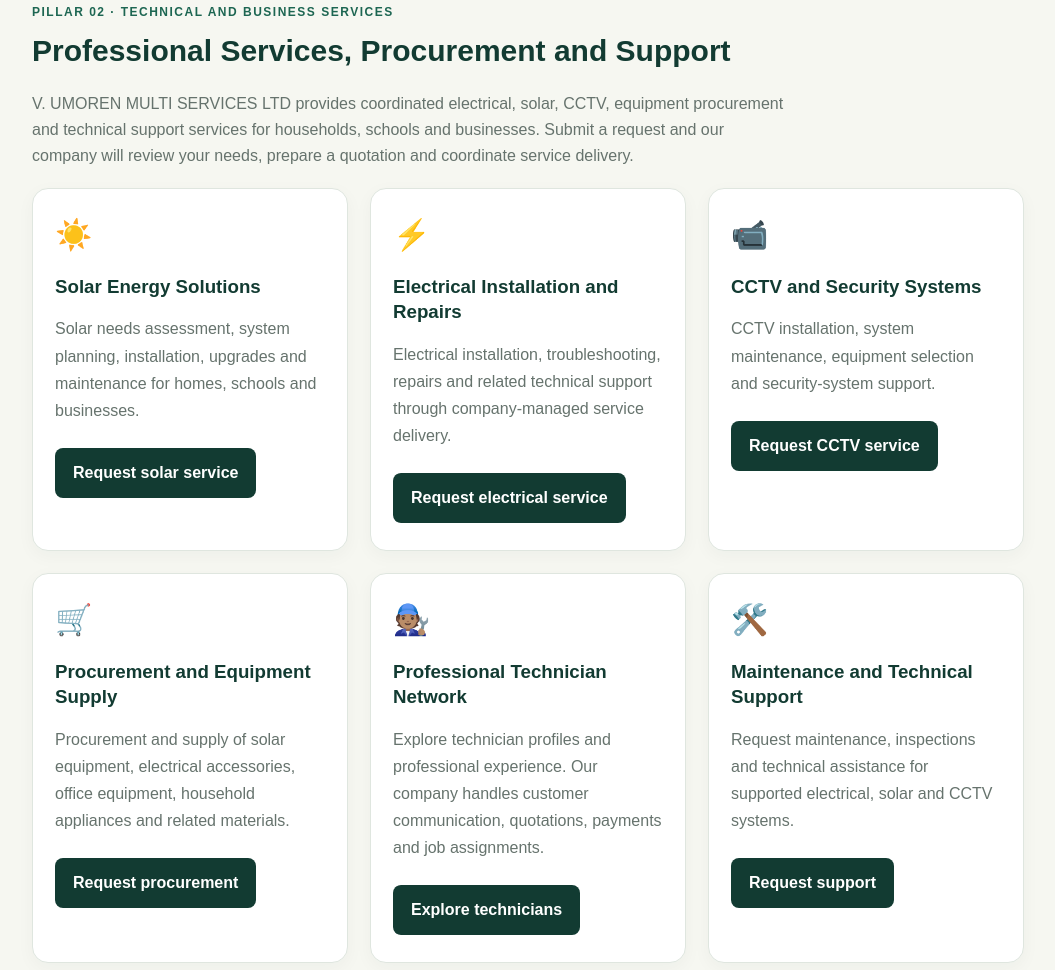
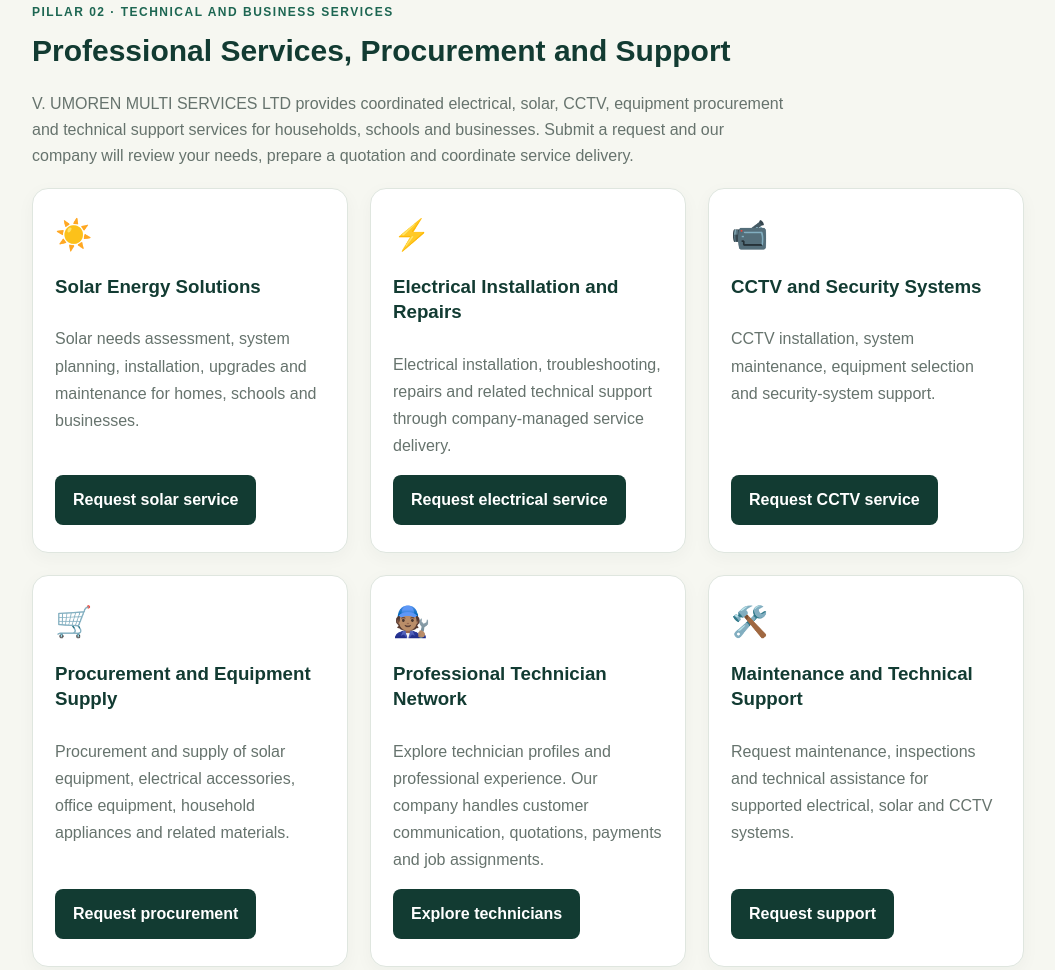
Before and after one commit to victorumo006-ui/vumoren-connect-energy-education, a plain HTML site: page index.html in a window 1280 px wide. Shown: the part 2433-3403 px from the top of the page, without its empty margins (112-1167 px from the left). Drawn offline with Linux system fonts and the light colour scheme; no server answers.

Commit message:
Add CSS for service card layout
Added styles for professional service card alignment.

```diff
--- a/index.html
+++ b/index.html
@@ -227,6 +227,18 @@ main{max-width:1120px;margin:auto;padding:28px 5% 60px}.section{padding:28px 0;s
   font-size: 30px;
   display: inline-block;
   margin-bottom: 5px;
+}
+
+/* Professional service card alignment */
+#services .grid > .card {
+  display: flex;
+  flex-direction: column;
+  height: 100%;
+}
+
+#services .grid > .card .btn {
+  align-self: flex-start;
+  margin-top: auto;
 }
 
 .profile-card{background:white;border:1px solid var(--line);border-radius:14px;padding:19px;box-shadow:0 5px 18px #163b2a08}
```
